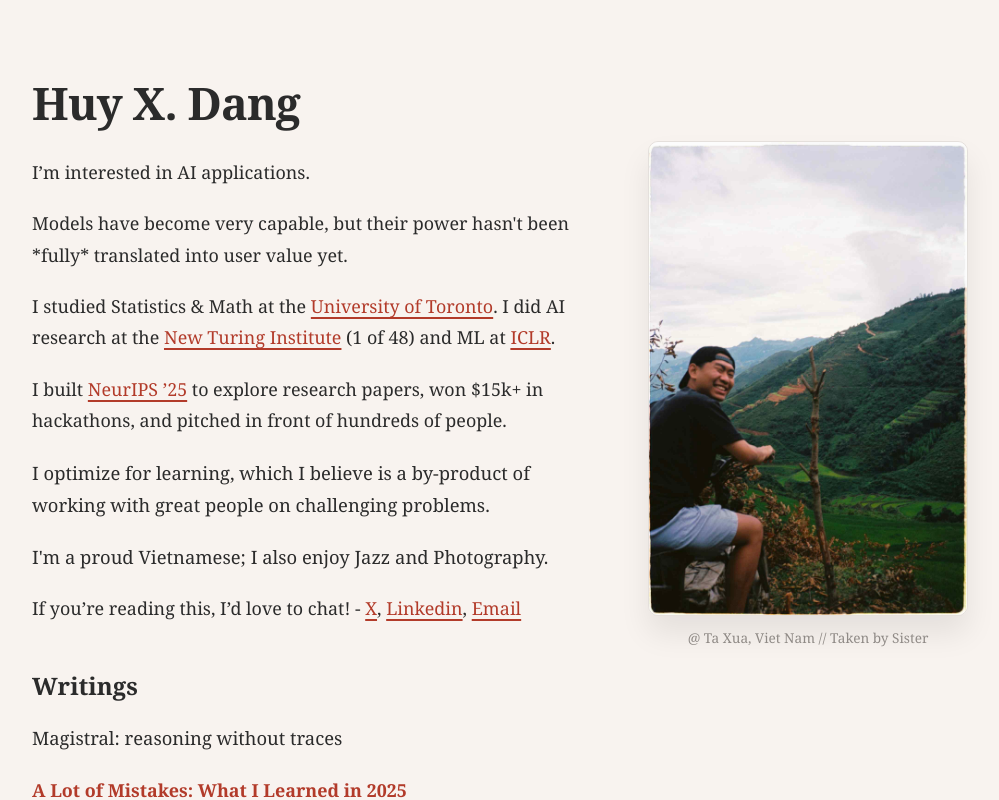
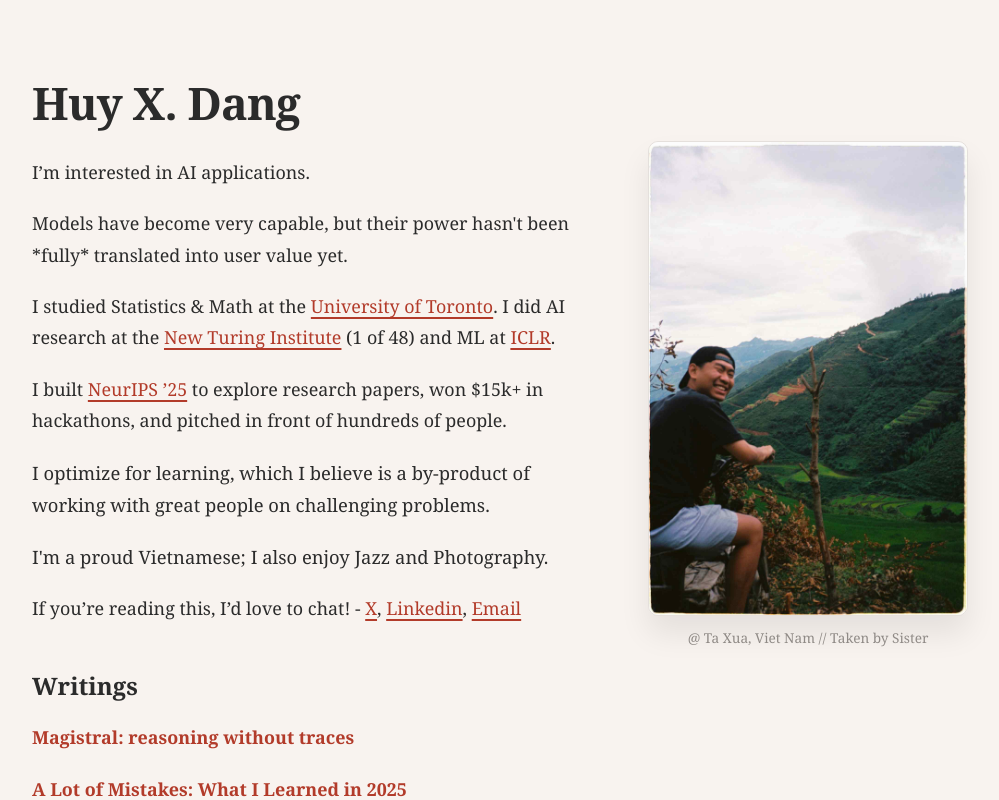
Before and after one commit to huyxdang/personal-website, a React (Create React App) app: page / in a window 1280 px wide. Shown: the whole page, without its empty margins (140-1139 px from the left). Built offline with nearby package versions, Linux system fonts and the light colour scheme.

Commit message:
Magistral

```diff
--- a/src/components/Main.js
+++ b/src/components/Main.js
@@ -115,12 +115,12 @@ function About() {
           <p className="writings-text">
           </p>
 
-          <p className="magistral">
+          <p className="hero-text">
             <a
               href="https://www.notion.so/Magistral-2fda3e4ac74f804da8eff7ba9f525ff2?source=copy_link"
               target="_blank"
               rel="noopener noreferrer"
-              className="magistral-link"
+              className="writing-link"
             >
               Magistral: reasoning without traces
             </a>
```
Also changed, not shown: 1 other file (tests, documents, lock files or other folders).
